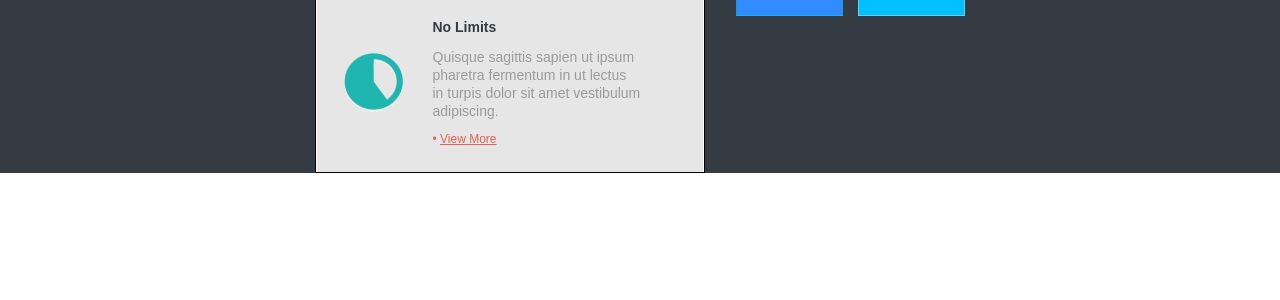
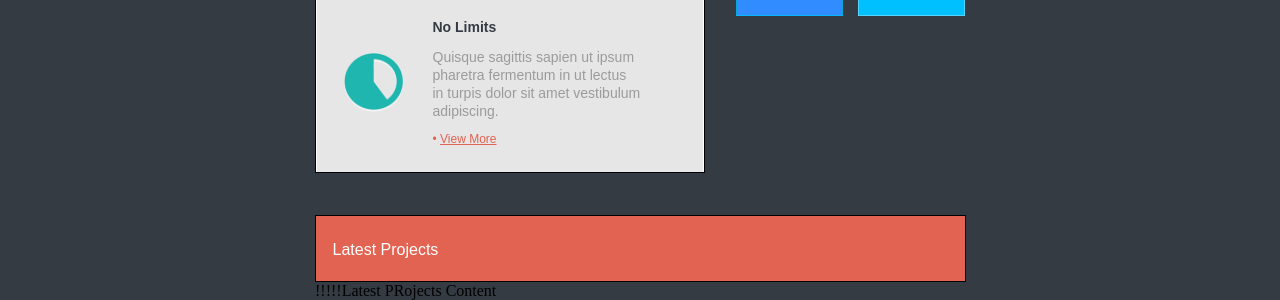
Before and after one commit to kwalx/Smth-Em-Temp, a plain HTML site: page index.html in a window 1280 px wide. Shown: the part 1015-1315 px from the top of the page. Before the commit the page ends 1188 px from the top, so only its background shows below. Drawn offline with Linux system fonts and the light colour scheme.

Commit message:
added L.projects section heading

```diff
--- a/index.html
+++ b/index.html
@@ -237,8 +237,7 @@
                 <td align="center" valign="top">
                   <div style="height: 40px; font-size: 38px; line-height: 40px;">&nbsp;</div>
                 </td>
-              </tr>
-              <!-- separator end -->
+              </tr><!-- separator end -->
 
               <!-- About -->
               <tr>
@@ -774,6 +773,45 @@
               </tr>
               <!-- About END -->
 
+              <!-- separator -->
+              <tr>
+                <td align="center" valign="top" style="line-height: 42px;">
+                  <div style="height: 42px; font-size: 40px;">&nbsp;</div>
+                </td>
+              </tr><!-- separator end -->
+
+              <!-- Latest Projects -->
+              <tr>
+                <td align="center" valign="top">
+                  <table width="100%" border="0" cellpadding="0" cellspacing="0" style="border-collapse: collapse;">
+                    <!-- Latest projects heading -->
+                    <tr>
+                      <td align="center" valign="top" bgcolor="#e26352" style="border-width: 1px; border-style: solid; border-color: #000000;">
+                        <table width="100%" border="0" cellpadding="0" cellspacing="0" style="border-collapse: collapse;">
+                          <tr>
+                            <td align="center" valign="top" style="line-height: 25px;"><div style="height: 25px; font-size: 23px;">&nbsp;</div></td>
+                          </tr>
+                          <tr>
+                            <td width="17" align="left" valign="top" style="line-height: 0px;"><div style="height: 0px; font-size: 0px;">&nbsp;</div></td>
+                            <td align="left" valign="middle" style="line-height: 18px;"><span style="font-family: 'Arial MT', Arial, sans-serif; font-size: 16px; font-weight: normal; font-style: normal; color: #ffffff; display: blockl">Latest Projects</span></td>
+                            <td width="17" align="left" valign="top" style="line-height: 0px;"><div style="height: 0px; font-size: 0px;">&nbsp;</div></td>
+                          </tr>
+                          <tr>
+                            <td align="center" valign="top" style="line-height: 22px;"><div style="height: 22px; font-size: 20px;">&nbsp;</div></td>
+                          </tr>
+                        </table>
+                      </td>
+                    </tr><!-- Latest projects heading end -->
+
+                    <!-- Latest projects content -->
+                    <tr>
+                      <td>!!!!!Latest PRojects Content</td>
+                    </tr><!-- Latest projects content end-->
+                  </table>
+                </td>
+              </tr>
+              <!-- Latest Projects END -->
+
               <!--Main END-->
             </table>
           </div>
```
